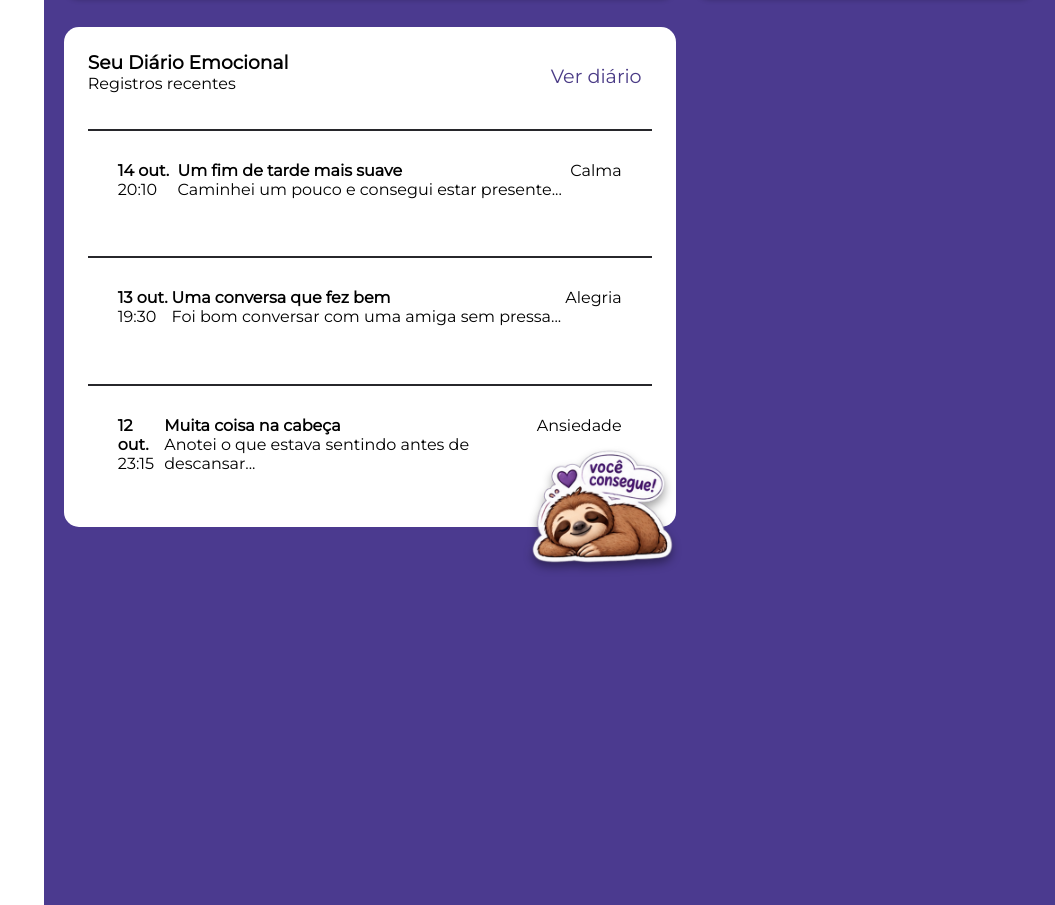
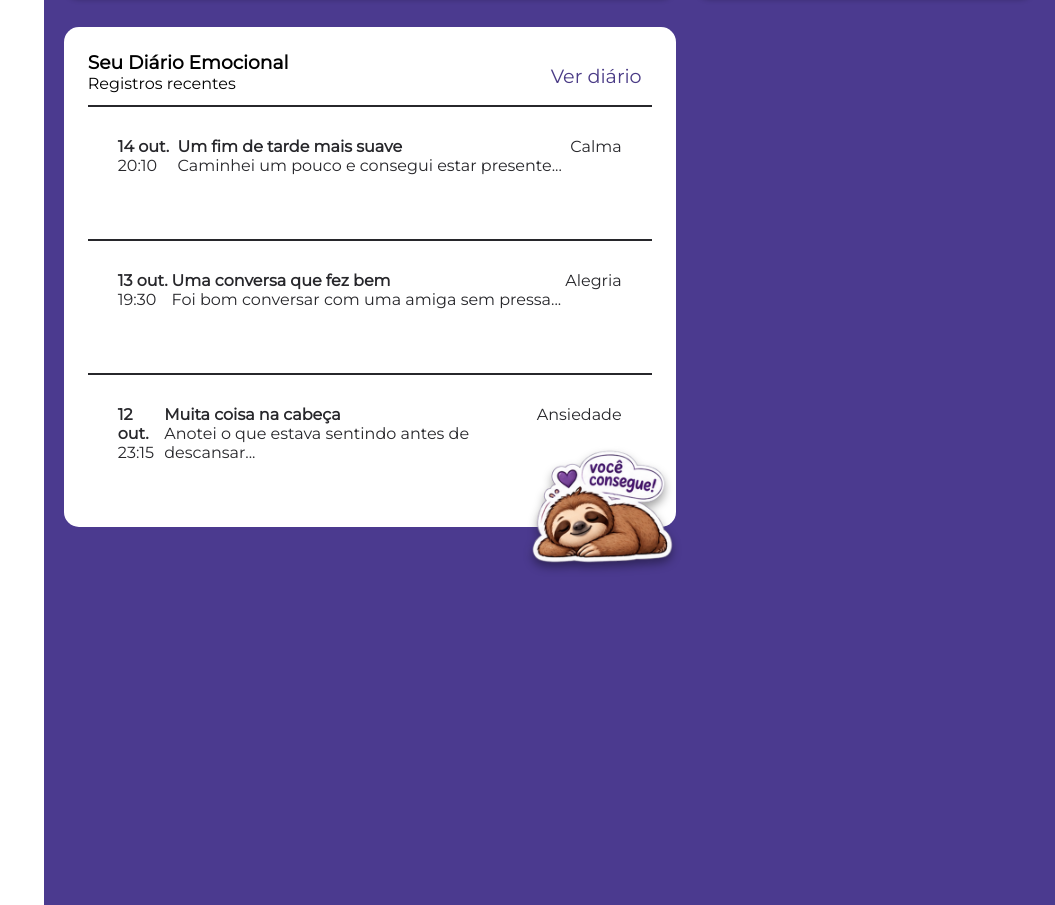
Before and after one commit to vitor-oarevalo/slowi, a plain HTML site: page pages/index.html in a window 1280 px wide. Shown: the part 953-1858 px from the top of the page, without its empty margins (225-1280 px from the left). Drawn offline with nearby package versions, Linux system fonts and the light colour scheme.

Commit message:
Mudança de estrutura da seção do diário

```diff
--- a/css/index.css
+++ b/css/index.css
@@ -712,8 +712,15 @@
     justify-content: space-between;
     padding: 30px;
     border-top: 2px solid #27272b;
-    height: fit-content;
+    height: 130px;
+    color: #27272b;
+    text-decoration: none;
 }
+
+.registration:hover {
+    background-color: #eeeeee;
+}
+
 
 .cta-diary {
     display: flex;
--- a/pages/index.html
+++ b/pages/index.html
@@ -221,7 +221,7 @@
                             <a href="">Ver diário</a>
                         </section>
                     </div>
-                <section class="registration">
+                <a href="" class="registration">
                     <div class="first-column">
                         <h4>14 out.</h4>
                         <p>20:10</p></div>
@@ -232,8 +232,8 @@
                     <div class="third-column">
                         <p>Calma</p>
                     </div>
-                </section>
-                <section class="registration">
+                </a>
+                <a href="" class="registration">
                     <div class="first-column">
                         <h4>13 out.</h4>
                         <p>19:30</p></div>
@@ -244,8 +244,8 @@
                     <div class="third-column">
                         <p>Alegria</p>
                     </div>
-                </section>
-                <section class="registration">
+                </a>
+                <a href="" class="registration">
                     <div class="first-column">
                         <h4>12 out.</h4>
                         <p>23:15</p></div>
@@ -256,7 +256,7 @@
                     <div class="third-column">
                         <p>Ansiedade</p>
                     </div>
-                </section>
+                </a>
                 <img src="../assets/icon/slowi-sticker.png" alt="Figurinha do Slowi com mensagem de 'Você consegue!'" class="diary-slowi-sticker">
             </section>
         </section>
```
